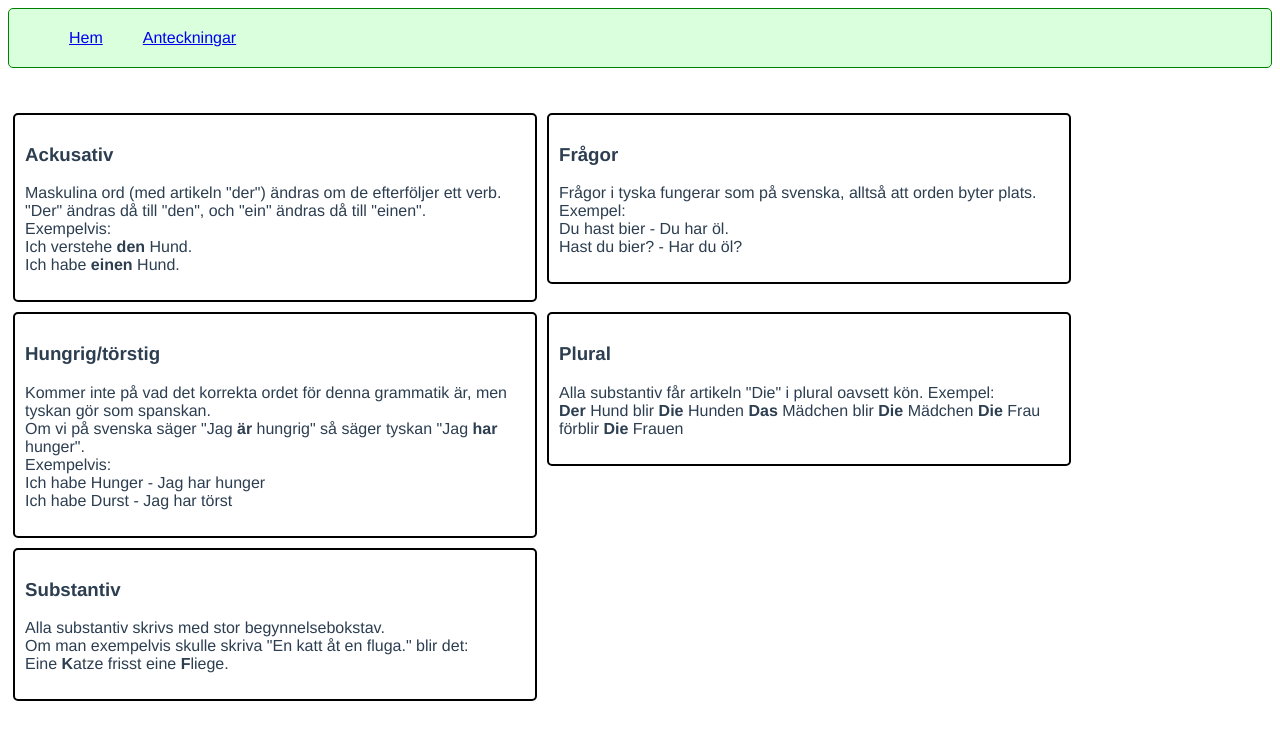
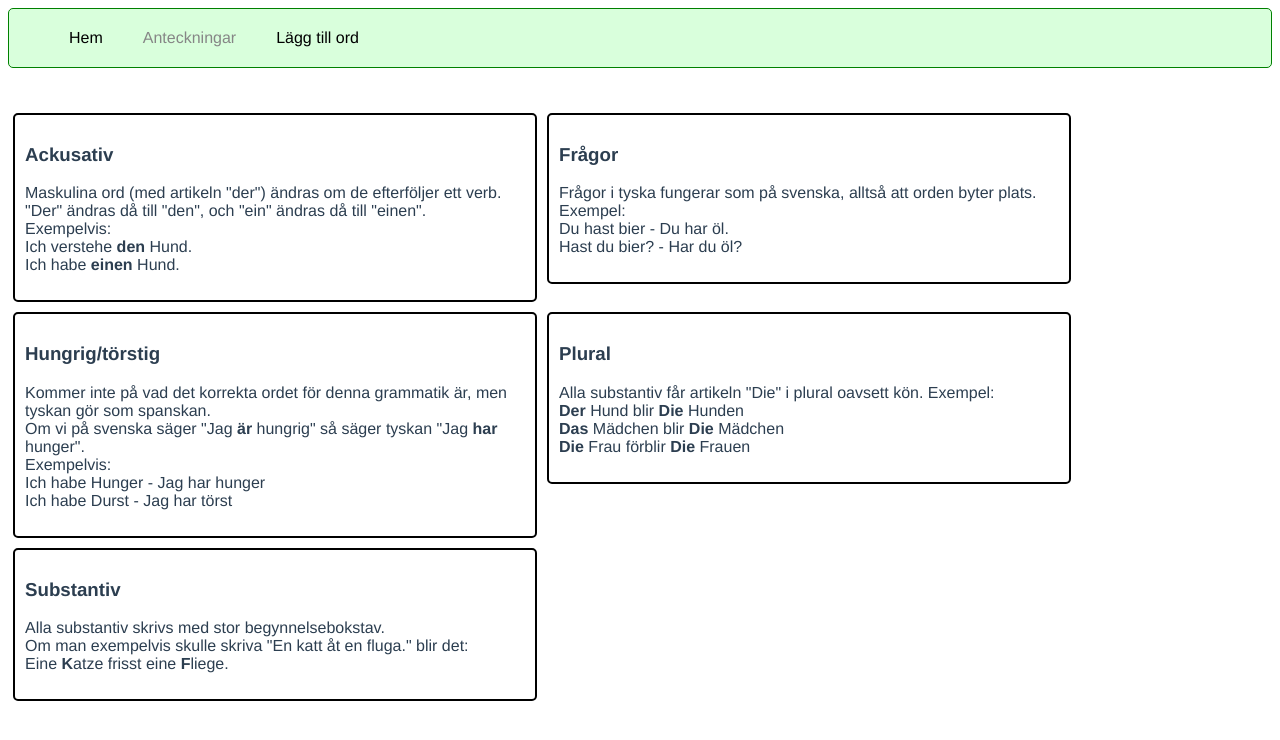
Before and after one commit to Sarrgas/german-practice-ver2, a Vue app: page /#/notes in a window 1280 px wide. Shown: the top 740 px of the page. Built offline with nearby package versions, Linux system fonts and the light colour scheme.

Commit message:
Misc fixes

```diff
--- a/public/index.html
+++ b/public/index.html
@@ -5,7 +5,7 @@
     <meta http-equiv="X-UA-Compatible" content="IE=edge">
     <meta name="viewport" content="width=device-width,initial-scale=1.0">
     <link rel="icon" href="<%= BASE_URL %>favicon.ico">
-    <title>german-practice-ver2</title>
+    <title>German Practice</title>
   </head>
   <body>
     <noscript>
--- /dev/null
+++ b/src/Add/AddPage.vue
@@ -0,0 +1,15 @@
+<template>
+    <div>
+        <span>Placeholder-sida. Lägg till nya ord här senare!</span>
+    </div>
+</template>
+
+<script>
+export default {
+    name: 'AddPage'
+}
+</script>
+
+<style scoped>
+
+</style>
--- a/src/App.vue
+++ b/src/App.vue
@@ -3,8 +3,9 @@
     <header>
       <nav>
         <ul>
-          <li><router-link :to="{name: 'Home'}"> <div class="nav-item">Hem</div></router-link></li>
-          <li><router-link :to="{name: 'Notes'}"> <div class="nav-item">Anteckningar</div></router-link></li>
+          <li><router-link :to="{name: 'Home'}" exact> <div class="nav-item">Hem</div></router-link></li>
+          <li><router-link :to="{name: 'Notes'}" exact> <div class="nav-item">Anteckningar</div></router-link></li>
+          <li><router-link :to="{name: 'Add'}" exact> <div class="nav-item">Lägg till ord</div></router-link></li>
         </ul>
       </nav>
     </header>
@@ -35,6 +36,10 @@ export default {
 .nav-item {
   padding: 20px;
 }
+nav ul li a {
+  text-decoration: none;
+  color: black;
+}
 .nav-item:hover {
   background-color: rgba(16, 136, 0, 0.52);
 }
@@ -54,4 +59,8 @@ nav ul li {
       list-style-type: none;
 }
 
+.router-link-active {
+  color: rgb(134, 134, 134);
+}
+
 </style>
--- a/src/Notes/NotePage.vue
+++ b/src/Notes/NotePage.vue
@@ -33,9 +33,9 @@
             <h3>Plural</h3>
             <p>
                 Alla substantiv får artikeln "Die" i plural oavsett kön. Exempel: <br />
-                <b>Der</b> Hund blir <b>Die</b> Hunden
-                <b>Das</b> Mädchen blir <b>Die</b> Mädchen
-                <b>Die</b> Frau förblir <b>Die</b> Frauen
+                <b>Der</b> Hund blir <b>Die</b> Hunden <br />
+                <b>Das</b> Mädchen blir <b>Die</b> Mädchen <br />
+                <b>Die</b> Frau förblir <b>Die</b> Frauen <br />
             </p>
         </div>
         <div class="note">
--- a/src/router/index.js
+++ b/src/router/index.js
@@ -7,6 +7,7 @@ import HomePage from '../Home/HomePage.vue';
 import NounPage from '../Noun/NounPage.vue';
 import VerbPage from '../Verb/VerbPage.vue';
 import NotePage from '../Notes/NotePage.vue';
+import AddPage from '../Add/AddPage.vue';
 
 export default new Router({
     routes: [
@@ -31,6 +32,11 @@ export default new Router({
             path: '/notes',
             name: 'Notes',
             component: NotePage,
+        },
+        {
+            path: '/add',
+            name: 'Add',
+            component: AddPage,
         }
     ],
 });
```
